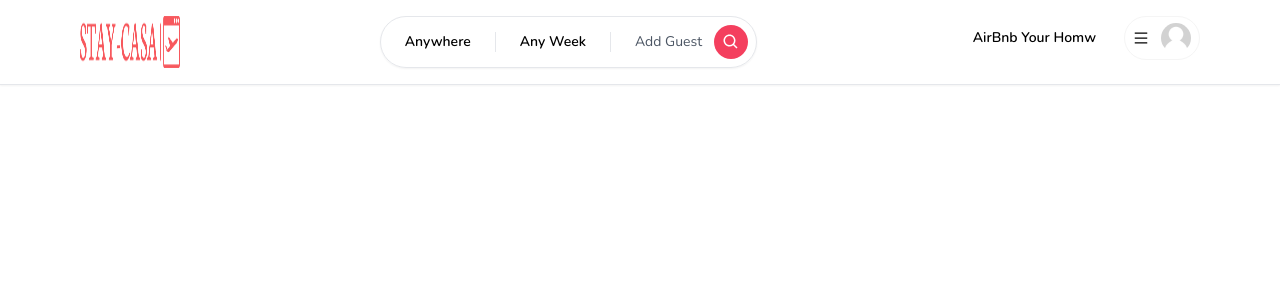
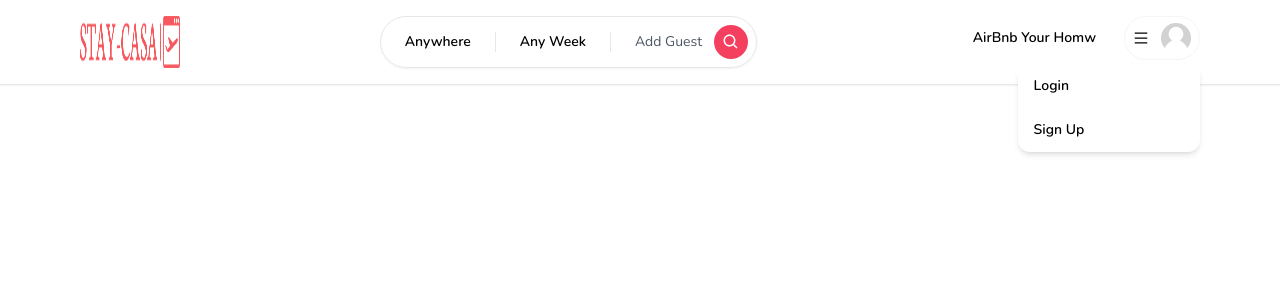
Before and after one commit to alijarar/StayCasa, a Next.js app: page / in a window 1280 px wide. Both pictures are taken after a click on the element 1161 px from the left and 38 px from the top of the page. Shown: the top 300 px of the page. Built offline with nearby package versions, Linux system fonts and the light colour scheme.

Commit message:
UI Navbar completed

```diff
--- /dev/null
+++ b/app/components/navbar/MenuItem.tsx
@@ -0,0 +1,22 @@
+'use client';
+
+interface MenuItemProps {
+  onClick: () => void;
+  label: string;
+}
+
+const MenuItem: React.FC<MenuItemProps> = ({
+  onClick,
+  label
+}) => {
+  return (
+    <div
+      onClick={onClick}
+      className="px-4 py-3 font-semibold transition  hover:bg-neutral-100"
+    >
+      {label}
+    </div>
+   );
+}
+
+export default MenuItem;
--- a/app/components/navbar/Navbar.tsx
+++ b/app/components/navbar/Navbar.tsx
@@ -1,3 +1,4 @@
+"use client"
 import React from 'react'
 import Container from '../Container'
 import Logo from './Logo'
--- a/app/components/navbar/UserMenu.tsx
+++ b/app/components/navbar/UserMenu.tsx
@@ -2,53 +2,19 @@
 import React, { useCallback, useState } from "react";
 import { AiOutlineMenu } from "react-icons/ai";
 import Avatar from "../Avatar";
-
-// interface Coworker {
-//   first_name: string;
-//   last_name: string;
-//   inOffice: boolean;
-// }
-
-// const UserMenu: React.FC = () => {
-//   const [coworkers, setCoworkers] = useState<Coworker[]>([
-//     { first_name: 'Max', last_name: 'Mustermann', inOffice: false },
-//     { first_name: 'Vladimir', last_name: 'Leles', inOffice: false },
-//     { first_name: 'Tobias', last_name: 'Anhalt', inOffice: false },
-//   ]);
-
-//   const toggleInOfficeStatus = (index: number) => {
-//     setCoworkers((prevCoworkers) => {
-//       const updatedCoworkers = [...prevCoworkers];
-//       updatedCoworkers[index].inOffice = !updatedCoworkers[index].inOffice;
-//       return updatedCoworkers;
-//     });
-//   };
-
-//   return (
-//     <div>
-//       {coworkers.map((coworker, index) => (
-//         <div key={index}>
-//           <p>Name: {coworker.first_name} {coworker.last_name}</p>
-//           <button onClick={() => toggleInOfficeStatus(index)}>{coworker.inOffice ? 'In office' : 'Out of office'}</button>
-//         </div>
-//       ))}
-//     </div>
-//   );
-// };
-
-// export default CoworkerList;
+import MenuItem from "./MenuItem";
 
 const UserMenu = () => {
   const [isOpen, setIsOpen] = useState(false);
   const toggleOpen = useCallback(() => {
-    setIsOpen(!isOpen);
+    setIsOpen((value) => !value);
   }, []);
 
   return (
     <div className="relative">
       <div className="flex flex-row gap-3 item-center">
         <div
-          onClick={() => {}  }
+          onClick={() => {} }
           className="hidden px-4 py-3 text-sm font-semibold transition rounded-full cursor-pointer md:block hover:bg-neutral-100"
         >
           AirBnb Your Homw
@@ -77,6 +43,35 @@
           </div>
         </div>
       </div>
+      {isOpen && (<div
+          className="
+            absolute
+            rounded-xl
+            shadow-md
+            w-[40vw]
+            md:w-3/4
+            bg-white
+            overflow-hidden
+            right-0
+            top-12
+            text-sm
+          "
+        >
+        <div className="flex flex-col cursor-pointer">
+          <MenuItem
+            onClick={() => { }}
+            label="Login"
+          />
+          <MenuItem
+            onClick={() => { }}
+            label="Sign Up"
+          />
+
+
+        </div>
+
+
+      </div>)}
     </div>
   );
 };
```
